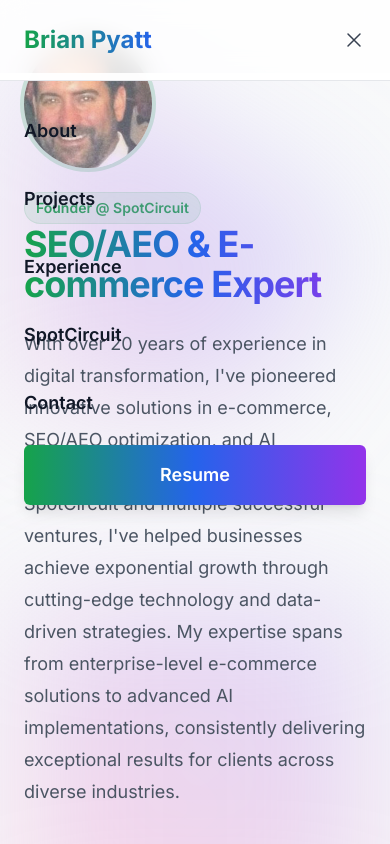
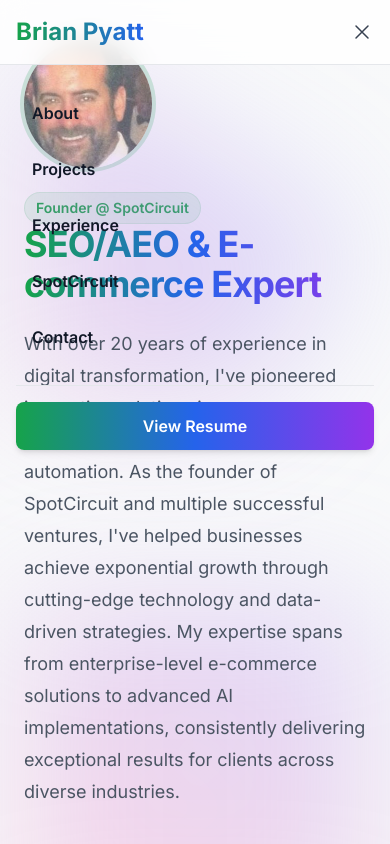
Before and after one commit to spotcircuit/portfolio, a Next.js app: page / in a window 390 px wide. Both pictures are taken after a click on the button "Open main menu". Shown: the top 844 px of the page. Built offline with nearby package versions, Linux system fonts and the light colour scheme.

Commit message:
fix: improve mobile responsiveness
- Fixed mobile menu layout and animations
- Made buttons stack vertically on mobile
- Improved touch targets and spacing
- Enhanced mobile navigation experience

```diff
--- a/components/layout/Header.tsx
+++ b/components/layout/Header.tsx
@@ -17,7 +17,7 @@
 
   return (
     <header className="fixed w-full top-0 z-50 bg-white/80 dark:bg-gray-900/80 backdrop-blur-md border-b border-gray-200 dark:border-gray-800">
-      <nav className="mx-auto flex max-w-7xl items-center justify-between p-6 lg:px-8" aria-label="Global">
+      <nav className="mx-auto flex max-w-7xl items-center justify-between p-4 lg:px-8" aria-label="Global">
         <motion.div
           initial={{ opacity: 0, x: -20 }}
           animate={{ opacity: 1, x: 0 }}
@@ -75,40 +75,47 @@
           </Link>
         </motion.div>
       </nav>
+
       {/* Mobile menu */}
       <motion.div
         initial={{ opacity: 0, height: 0 }}
-        animate={{ opacity: isOpen ? 1 : 0, height: isOpen ? 'auto' : 0 }}
-        transition={{ duration: 0.3 }}
+        animate={{
+          opacity: isOpen ? 1 : 0,
+          height: isOpen ? 'auto' : 0,
+          display: isOpen ? 'block' : 'none'
+        }}
+        transition={{ duration: 0.2 }}
         className="lg:hidden"
       >
-        {isOpen && (
-          <div className="fixed inset-x-0 top-[73px] bottom-0 bg-white/90 dark:bg-gray-900/90 backdrop-blur-md z-50">
-            <div className="space-y-4 px-6 py-8">
+        <div className={`fixed inset-x-0 top-[65px] bottom-0 bg-white/95 dark:bg-gray-900/95 backdrop-blur-md z-50 ${isOpen ? 'block' : 'hidden'}`}>
+          <div className="flex flex-col px-4 pt-2 pb-4 space-y-2 divide-y divide-gray-200 dark:divide-gray-700">
+            <div className="py-4 space-y-2">
               {navigation.map((item) => (
                 <Link
                   key={item.name}
                   href={item.href}
                   target={item.external ? '_blank' : undefined}
                   rel={item.external ? 'noopener noreferrer' : undefined}
-                  className="block py-3 text-lg font-semibold text-gray-900 dark:text-gray-100 hover:text-green-600 dark:hover:text-green-400"
+                  className="block px-4 py-3 text-base font-semibold text-gray-900 dark:text-gray-100 hover:text-green-600 dark:hover:text-green-400 rounded-lg hover:bg-gray-100 dark:hover:bg-gray-800"
                   onClick={() => setIsOpen(false)}
                 >
                   {item.name}
                 </Link>
               ))}
+            </div>
+            <div className="py-4">
               <Link
                 href="/resume/BrianPyatt_Resume.pdf"
                 target="_blank"
                 rel="noopener noreferrer"
-                className="block w-full mt-6 px-6 py-4 text-lg font-semibold text-white text-center rounded-md bg-gradient-to-r from-green-600 via-blue-600 to-purple-600 hover:from-green-500 hover:via-blue-500 hover:to-purple-500 transition-all duration-200 shadow-lg hover:shadow-xl"
+                className="block w-full px-4 py-3 text-base font-semibold text-white text-center rounded-lg bg-gradient-to-r from-green-600 via-blue-600 to-purple-600 hover:from-green-500 hover:via-blue-500 hover:to-purple-500 transition-all duration-200 shadow-md hover:shadow-lg"
                 onClick={() => setIsOpen(false)}
               >
-                Resume
+                View Resume
               </Link>
             </div>
           </div>
-        )}
+        </div>
       </motion.div>
     </header>
   );
--- a/components/sections/Hero.tsx
+++ b/components/sections/Hero.tsx
@@ -427,10 +427,10 @@
                   ))}
                 </div>
               </div>
-              <div className="mt-10 flex items-center gap-x-6">
+              <div className="mt-10 flex flex-col sm:flex-row items-center gap-4 sm:gap-x-6">
                 <Link
                   href="#contact"
-                  className="px-8 py-4 text-lg font-semibold text-white rounded-md bg-gradient-to-r from-green-600 via-blue-600 to-purple-600 hover:from-green-500 hover:via-blue-500 hover:to-purple-500 transition-all duration-200 shadow-lg hover:shadow-xl transform hover:-translate-y-1"
+                  className="w-full sm:w-auto px-6 sm:px-8 py-3 sm:py-4 text-base sm:text-lg font-semibold text-white rounded-md bg-gradient-to-r from-green-600 via-blue-600 to-purple-600 hover:from-green-500 hover:via-blue-500 hover:to-purple-500 transition-all duration-200 shadow-lg hover:shadow-xl transform hover:-translate-y-1 text-center"
                 >
                   Get in touch
                 </Link>
@@ -438,7 +438,7 @@
                   href="/resume/BrianPyatt_Resume.pdf"
                   target="_blank"
                   rel="noopener noreferrer"
-                  className="px-8 py-4 text-lg font-semibold text-white rounded-md bg-gradient-to-r from-blue-600 via-purple-600 to-green-600 hover:from-blue-500 hover:via-purple-500 hover:to-green-500 transition-all duration-200 shadow-lg hover:shadow-xl transform hover:-translate-y-1"
+                  className="w-full sm:w-auto px-6 sm:px-8 py-3 sm:py-4 text-base sm:text-lg font-semibold text-white rounded-md bg-gradient-to-r from-blue-600 via-purple-600 to-green-600 hover:from-blue-500 hover:via-purple-500 hover:to-green-500 transition-all duration-200 shadow-lg hover:shadow-xl transform hover:-translate-y-1 text-center"
                 >
                   View Resume
                 </Link>
```
